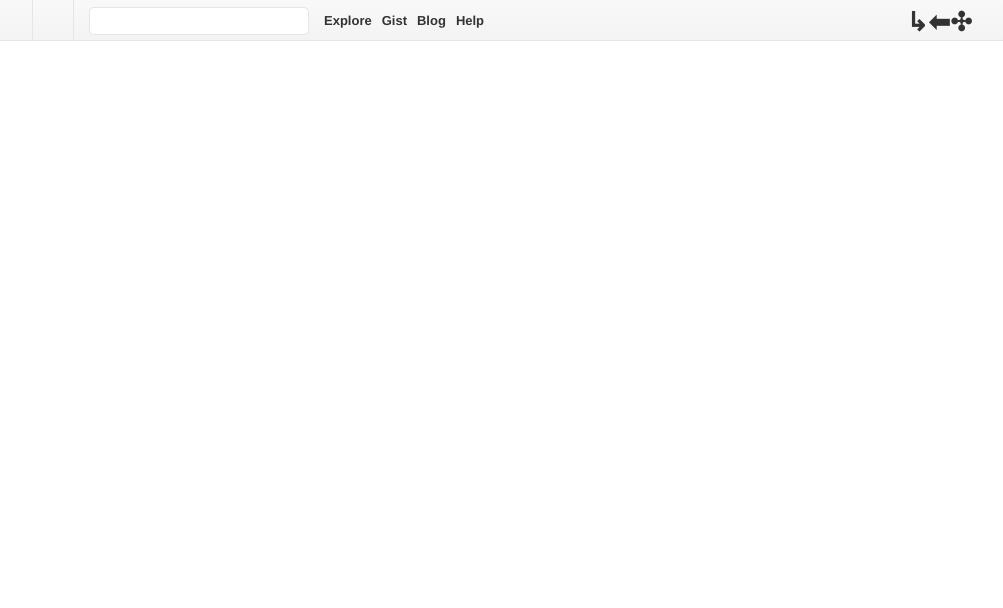
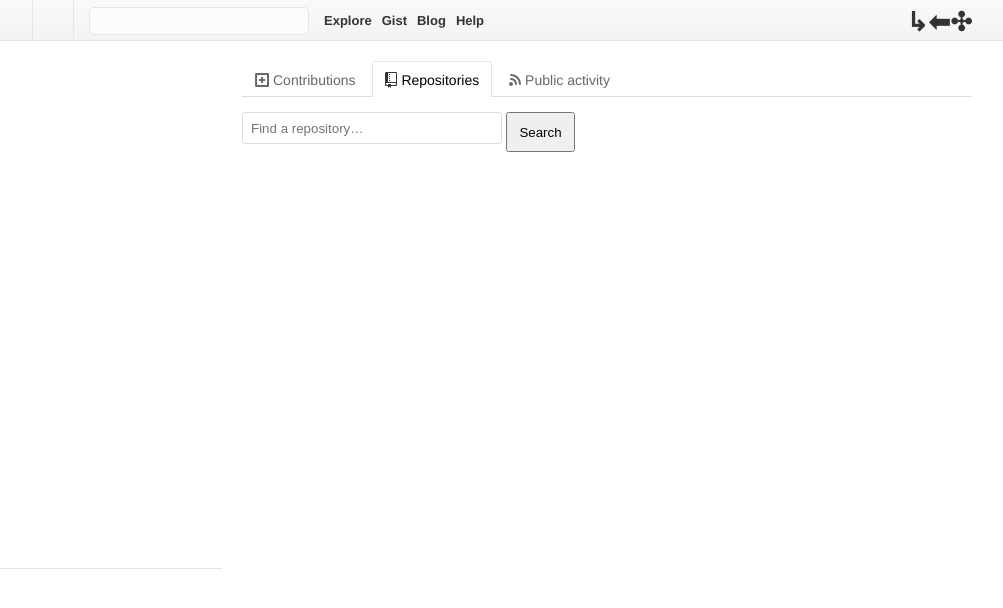
Before and after one commit to kevbost/kb-github-repo, a website: page app/index.html in a window 1280 px wide. Shown: the top 608 px of the page, without its empty margins (158-1161 px from the left). Drawn offline with nearby package versions, Linux system fonts and the light colour scheme; files that its build step writes are made by us from their sources; no server answers.

Commit message:
fixed an issue where second API wasnt being dowloaded, nav, sidebar, and tabs are pixel perfect.

```diff
--- a/app/index.html
+++ b/app/index.html
@@ -30,13 +30,66 @@
 				<div class="headContainer"></div>
 			</div>
 			<div class="container">
+				<div class="main">
+					<div class="tabs">
+						<ul class="tabul">
+							<li class="tabli1">
+								<a href="https://github.com/kevbost">Contributions</a>
+							</li>
+							<li class="tabli2">
+									<a href="https://github.com/kevbost?tab=repositories">Repositories</a>
+							</li>
+							<li class="tabli3">
+									<a href="https://github.com/kevbost?tab=activity">Public activity</a>
+							</li>
+						</ul>
+					</div>
+					<div class="filter">
+						<form class=".search"><input type="text" class="filterBox" placeholder="Find a repository…"><input type="submit" value="Search" class="button"></form>
+					</div>
+				</div>
+				<div class="sidebar"></div>
 			</div>
 			<div class="foot"></div>
 		</div>
 
 
 
+<!-- 			<div class="sidebar">
+				<div class="profileImage">
+					<img src= "<%=avatar_url %>" ></img>
+					<div class="belowImage">
+						<div class="identity">
+							<h1 class="fullName"> <%=name %> </h1>
+							<p class="userName"> <%=login %> </p>
+						</div>
+						<div class="details">
+							<ul class="detailsList">
+						    <li class="li1"><%=location %></li>
+						    <li class="li2"><a href="mailto:someone@example.com" target="_top"><%=email%></a></li>
+						    <li class="li3"><a href="<%=blog %>"target="_blank"><%=blog %></a></li>
+						    <li class="li4"><%=created_at%></li>
+							</ul>
+						</div>
+						<div class="users">
+							<a class="stat"><strong class="stat-count"><%=followers %></strong><br>Followers</a>
+							<a class="stat"><strong class="stat-count">X</strong><br>Starred</a>
+							<a class="stat"><strong class="stat-count"><%=following %></strong><br>Following</a>
+						</div>
+					</div>
+				</div>
+			</div> -->
 
+
+
+<!-- 			<div class="main">
+				<div class="tabs"></div>
+				<div class="repos">
+					<div class="reposLeft"></div>
+					<div class="reposTitle"></div>
+					<div class="reposRight"><%=name %></div>
+				</div>
+			</div> -->
 
 
 
@@ -69,9 +122,8 @@
 			</div>
 		</script>
 
+
 		<script type="text/template" class="containerTemplate">
-
-			<div class="sidebar">
 				<div class="profileImage">
 					<img src= "<%=avatar_url %>" ></img>
 					<div class="belowImage">
@@ -82,7 +134,7 @@
 						<div class="details">
 							<ul class="detailsList">
 						    <li class="li1"><%=location %></li>
-						    <li class="li2"><a href="mailto:someone@example.com" target="_top"><%=email%></a></li>
+						    <li class="li2"><a href="mailto:kevbost@gmail.com" target="_blank"><%=email%></a></li>
 						    <li class="li3"><a href="<%=blog %>"target="_blank"><%=blog %></a></li>
 						    <li class="li4"><%=created_at%></li>
 							</ul>
@@ -94,22 +146,21 @@
 						</div>
 					</div>
 				</div>
-			</div>
+		</script>
 
-
-
-			<div class="main">
-				<div class="tabs"></div>
+		<script type="text/template" class="mainTemplate">
+			<div class="reposContainer">
 				<div class="repos">
-					<div class="reposLeft"></div>
-					<div class="reposTitle"></div>
+					<div class="reposLeft">
+					</div>
+					<div class="reposTitle">
+						<h3 class="reposName"> <%=name %> </h3>
+						<p class="reposUpdated"><%=updated_at %></p>
+					</div>
 					<div class="reposRight"></div>
 				</div>
 			</div>
-
 		</script>
-
-
 		<!--<script type="text/template" class="mainTemplate">
 			<div class="tabs"></div>
 			<div class="reposTitle"></div>
@@ -146,6 +197,7 @@
         </script>
 
         <!-- build:js({app,.tmp}) scripts/main.js -->
+        <script src="scripts/key.js"></script>
         <script src="scripts/main.js"></script>
         <!-- endbuild -->
 </body>
--- a/app/scripts/main.js
+++ b/app/scripts/main.js
@@ -6,7 +6,8 @@
 // function              function         string
 var logoIcon = _.template($('.logoIconTemplate').text());
 var containerVar = _.template($('.containerTemplate').text());
-// var repos = _.template($('.mainTemplate').text());
+var repos = _.template($('.mainTemplate').text());
+// var secret = _.template()
 
 
 // ///////////////////////////////////////////////
@@ -28,9 +29,8 @@ $.getJSON('https://api.github.com/users/kevbost').done(function(userApi){
 // Repos
 function renderRepos (rendering) {
     rendering.forEach(function(module){
-        // string        function     object
-        var rendered = containerVar( module );
-        $('.container').prepend(rendered);
+        var rendered = repos( module );
+        $('.main').append(rendered);
     });
 }
 
@@ -38,14 +38,15 @@ function renderRepos (rendering) {
 function renderUser (rendering){
 		// string        function     object
 		var rendered = containerVar( rendering );
-		$('.container').prepend(rendered);
+		$('.sidebar').prepend(rendered);
 	}
 
 
 
 
 $('.headContainer').append(logoIcon);
-$('.container').append(containerVar);
+$('.sidebar').append(containerVar);
+$('.main').append(repos);
 // $('.main').append(main);
 
 
--- a/app/styles/main.scss
+++ b/app/styles/main.scss
@@ -76,7 +76,7 @@ a {
                 border: 1px solid rgb(229, 229, 229);
                 margin: 7px 15px 0px 15px;
                 border-radius: 5px;
-                background-color: white;
+                background-color: #fcfcfc;
             }
             ul.navLeft li {
                 float: left;
@@ -125,13 +125,10 @@ a {
             top: 230px;
             .identity {
                 top: 0px;
-                // margin-bottom: 20px;
                 height: 70px;
                 .fullName {
                     position: relative;
                     margin-top: 10px;
-                    // display: block;
-                    // top: 60px;
                 }
                 .userName {
                     position: absolute;
@@ -145,44 +142,33 @@ a {
                 border-top: 1px solid rgb(229, 229, 229);
                 border-bottom: 1px solid rgb(229, 229, 229);
                 .detailsList {
-                    // color:white;
                     font-size: 14px;
                     list-style-type: none;
                     margin-left: -40px;
-
                     .li1 {
-
-
                         background: url(/images/li1.png) no-repeat transparent;
                         margin-bottom: 7px;
                         padding: 0px 0px 1px 24px;
                         vertical-align: middle;
                     }
                     .li2 {
-
-
                         background: url(/images/li2.png) no-repeat transparent;
                         margin-bottom: 7px;
                         padding: 0px 0px 1px 24px;
                         vertical-align: middle;
                     }
                     .li3 {
-
-
                         background: url(/images/li3.png) no-repeat transparent;
                         margin-bottom: 7px;
                         padding: 0px 0px 1px 24px;
                         vertical-align: middle;
                     }
                     .li4 {
-
-
                         background: url(/images/li4.png) no-repeat transparent;
                         margin-bottom: 7px;
                         padding: 0px 0px 1px 24px;
                         vertical-align: middle;
                     }
-
                 }
             }
             .users {
@@ -208,30 +194,108 @@ a {
         width: 730px;
         height: 1040px;
         .tabs {
-            height: 95px;
-            background-color: grey;
+            height: 26px;
+            margin: 0 0 15px;
+            border-bottom: 1px solid #ddd;
+            padding-top: 9px;
+            .tabul {
+                // float: left;
+                list-style-type: none;
+                font-size: 14px;
+                line-height: 20px;
+                padding-left: 0px;
+                margin: 0px;
+                & li {
+                    // padding-left: 20px;
+                    // padding: 8px 12px 7px 20px;
+                    height: 35px;
+                    display: inline;
                 }
+                & a {
+                    text-decoration: none;
+                    color: #666;
+                }
+                .tabli1 {
+                    background: url(/images/contributionsTab.png) no-repeat transparent;
+                    background-position: 13px 60%;
+                    // border-bottom: 1px solid rgb(229, 229, 229);
+                    // border-radius: 0px 0px 3px 0px;
+                    padding: 12px 13px 7px 31px;
+                    // border-radius: 3px;
+                }
+                .tabli2 {
+                    background: url(/images/repositoriesTab.png) no-repeat transparent;
+                    background-position: 12px 58%;
+                    border-left: 1px solid rgb(229, 229, 229);
+                    border-top: 1px solid rgb(229, 229, 229);
+                    border-right: 1px solid rgb(229, 229, 229);
+                    border-bottom: 1px solid white;
+                    border-radius: 3px 3px 0 0;
+                    padding: 10px 8px 8px 28px;
+                    & a {
+                        color: black;
+                    }
+                }
+                .tabli3 {
+                    background: url(/images/activityTab.png) no-repeat transparent;
+                    background-position: 17px 58%;
+                    // border-bottom: 1px solid rgb(229, 229, 229);
+                    // border-radius: 0px 0px 0px 3px;
+                    padding: 11px 12px 7px 33px;
+                }
+            }
+        }
+        .filter {
+            // height:40px;
+            position: relative;
+            .filterBox {
+                box-sizing: border-box;
+                float:left;
+                width: 260px;
+                height: 32px;
+                border: 1px solid #ddd;
+                padding: 7px 8px;
+                margin: 0px 0px 10px 0px;
+                border-radius: 3px;
+                background-color: white;
+            }
+            .button {
+                width: 69px;
+                height: 40px;
+                margin-left: 4px;
+            }
+        }
+        .reposContainer {
+            padding-top: 10px;
             .repos {
                 clear: both;
                 position: relative;
-            margin-top: 10px;
+
                 .reposLeft {
                     float:left;
-                width: 100px;
-                height: 200px;
+                    top: 0px;
+                    background-image: url(/images/reposIcon1.png);
+                    background-repeat: no-repeat;
+                    background-position: 0px 0px;
+                    width: 46px;
+                    height: 33px;
                     background-color: pink;
                 }
                 .reposTitle {
                     float:left;
-                width: 100px;
-                height: 200px;
+
                     background-color: red;
+                    .reposName {
+                        font-size: 20px;
+                        line-height: 32px;
+                        margin-top: 0px;
+                        margin-bottom: 0px;
+                    }
                 }
                 .reposRight{
                     float:right;
-                width: 100px;
-                height: 200px;
                     background-color: blue;
+                }
             }
         }
     }
```
Also changed, not shown: app/images/activityTab.png (added), app/images/contributionsTab.png (added), app/images/reposIcon1.png (added), app/images/repositoriesTab.png (added). Lines whose indentation alone changed are shown as unchanged.
